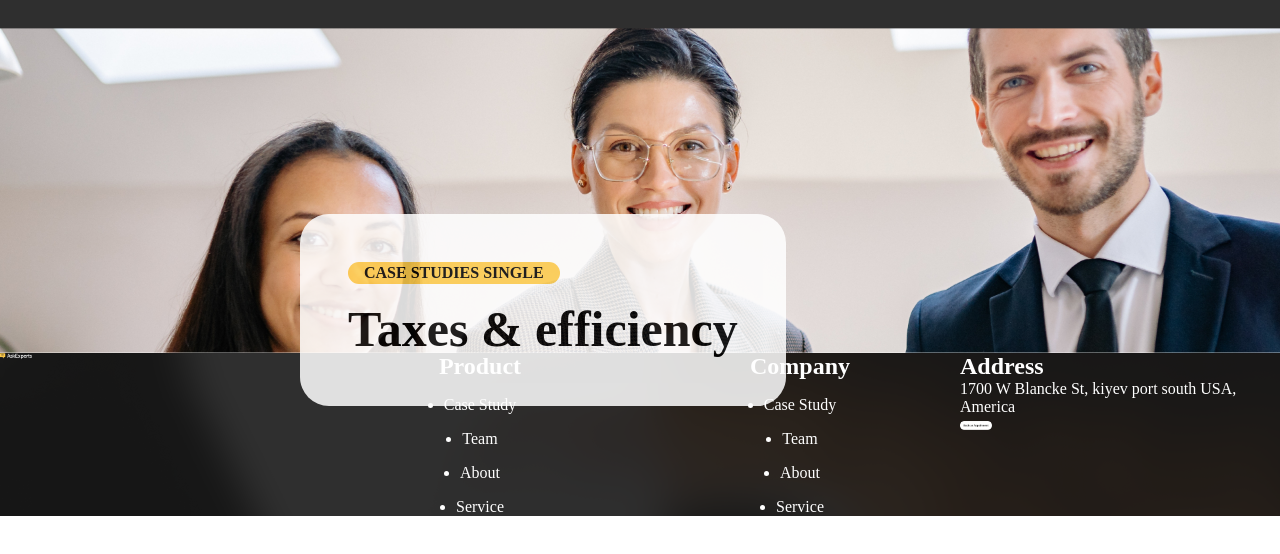
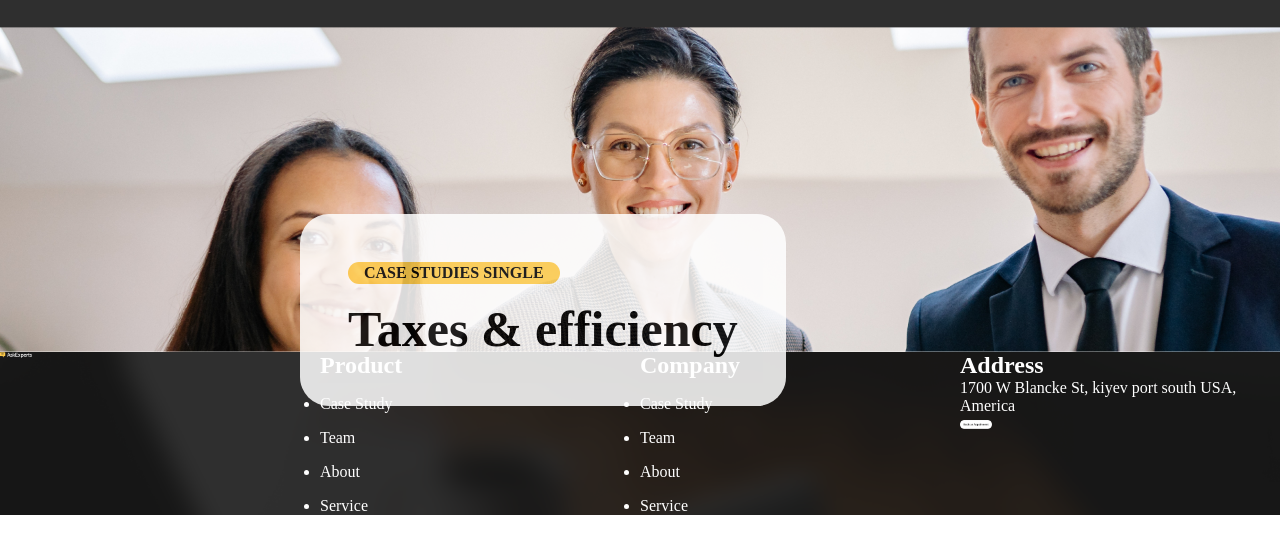
Before and after one commit to Banemann/faithful-fireball, an Astro site: page /case in a window 1280 px wide. Shown: the part 126-680 px from the top of the page. Built offline with nearby package versions, Linux system fonts and the light colour scheme; Astro itself is replaced by a stand-in of ours.

Commit message:
footerwidth

```diff
--- a/src/components/Footer.astro
+++ b/src/components/Footer.astro
@@ -47,6 +47,7 @@
     color: white;
      background-image: url(/footerimg.png);
      background-repeat: no-repeat;
+     background-size: 100%;
      display: grid;
      grid-template-columns: 1fr 1fr 1fr 1fr;
   }
@@ -75,5 +76,8 @@
     width: 10%;
   }
 
+  *{
+    width: 100%;
+  }
 
 </style>
--- a/src/components/Hero.astro
+++ b/src/components/Hero.astro
@@ -18,8 +18,8 @@ const {header, image, info} = Astro.props;
     }
 
    img{
-    max-width: 100%;
-    margin-top: -1px
+    width: 100%;
+    margin-top: -2px
    }
 
    .cloudbox {
```
